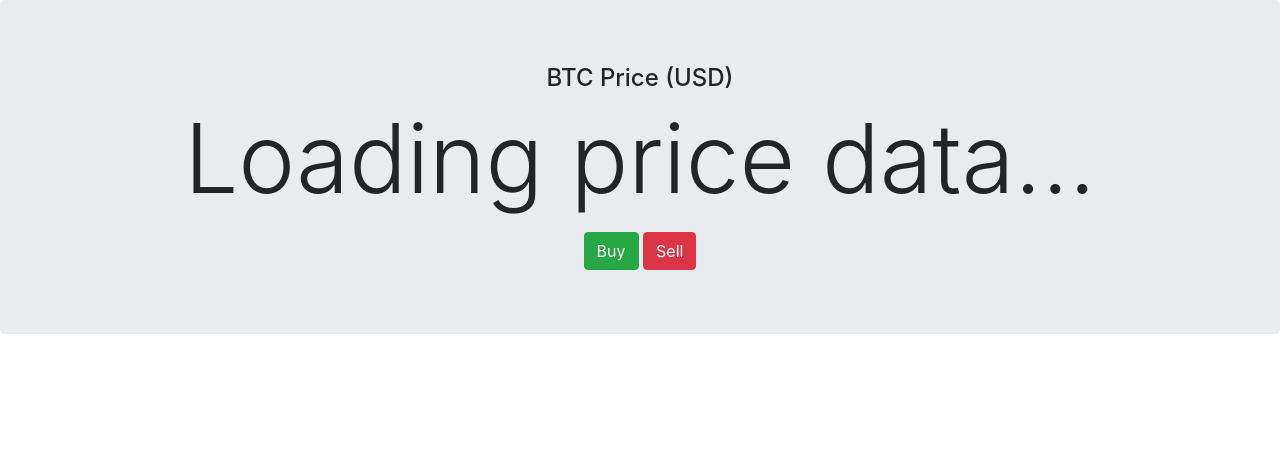
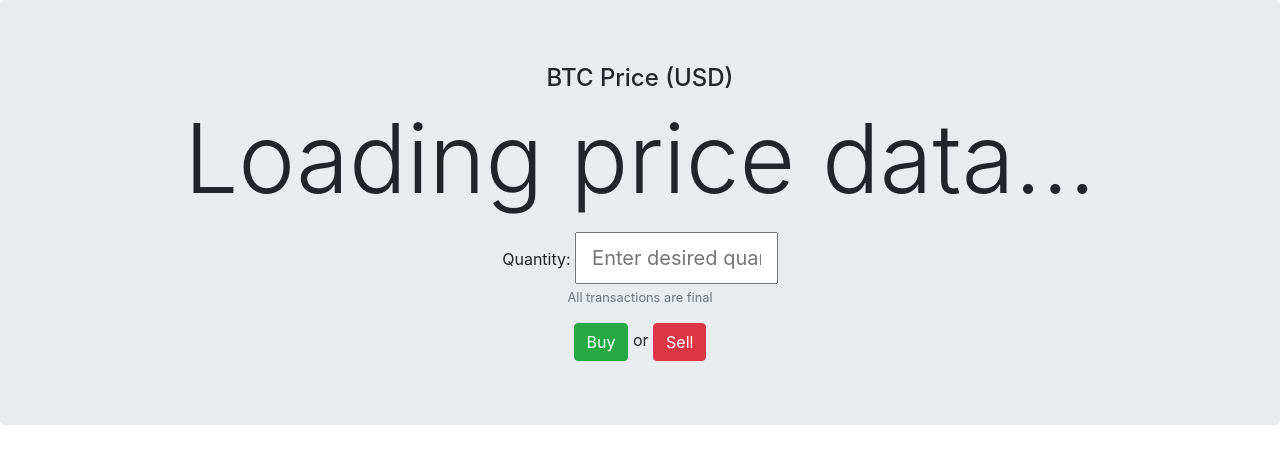
Before and after one commit to therogerwang/coin-cidence, a Django app: page /market/ in a window 1280 px wide. Shown: the part 94-558 px from the top of the page. Run offline with Django 3.2, Linux system fonts and the light colour scheme; some libraries are stand-ins or nearby versions.

Commit message:
centered login, added quantity to exchange

```diff
--- a/market/templates/market/main.html
+++ b/market/templates/market/main.html
@@ -47,8 +47,20 @@
 
 
 
-    <button type="button" class="btn btn-success">Buy</button>
-    <button type="button" class="btn btn-danger">Sell</button>
+
+
+    <form>
+        <p></p>
+        <div class="form-group">
+            <label for="transactionQuantity">Quantity:</label>
+            <input type="text" class="col-sm-2 col-form-label col-form-label-lg"  id="transactionQuantity" placeholder="Enter desired quantity">
+            <small class="form-text text-muted">All transactions are final</small>
+          </div>
+
+          <button type="button" class="btn btn-success">Buy</button> or
+          <button type="button" class="btn btn-danger">Sell</button>
+    </form>
+
 </div>
 
 
```
Also changed, not shown: templates/registration/login.html (+7 -2 lines), db.sqlite3.
